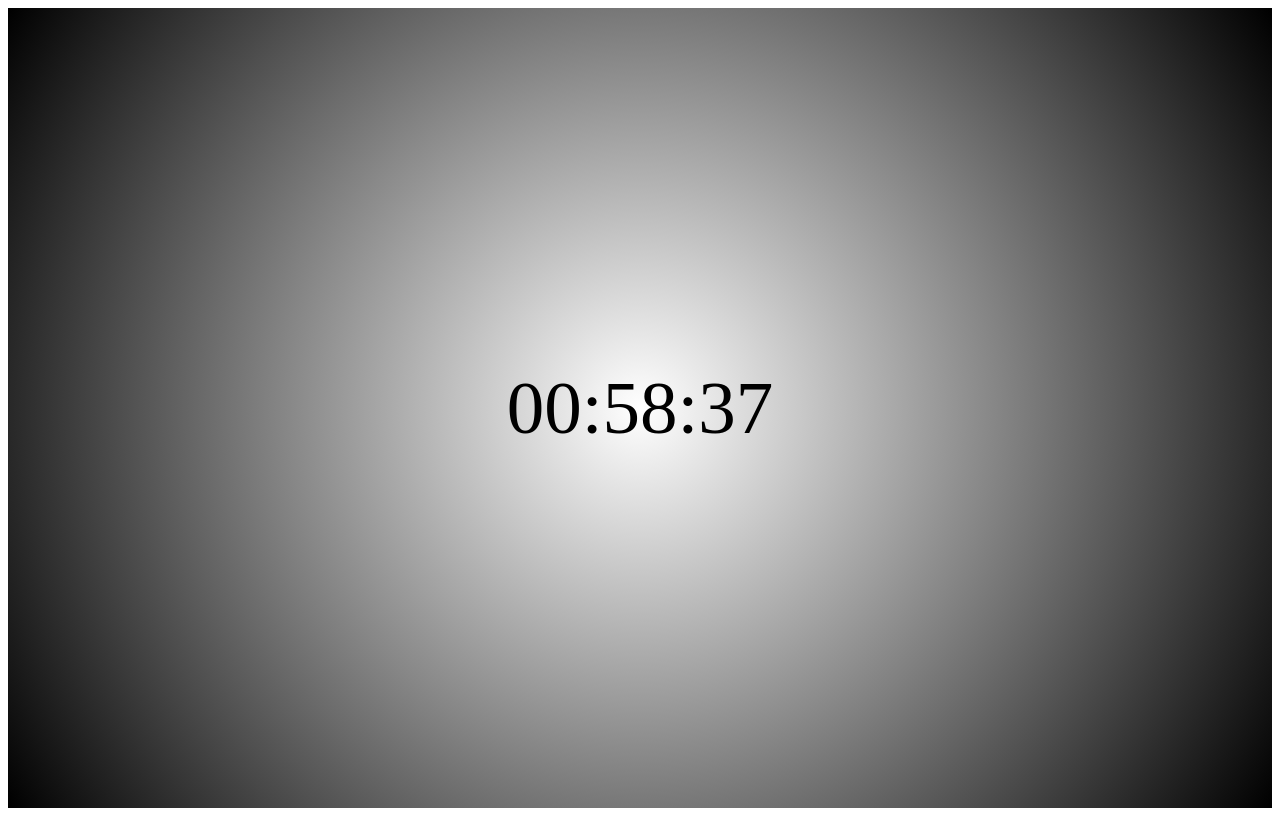
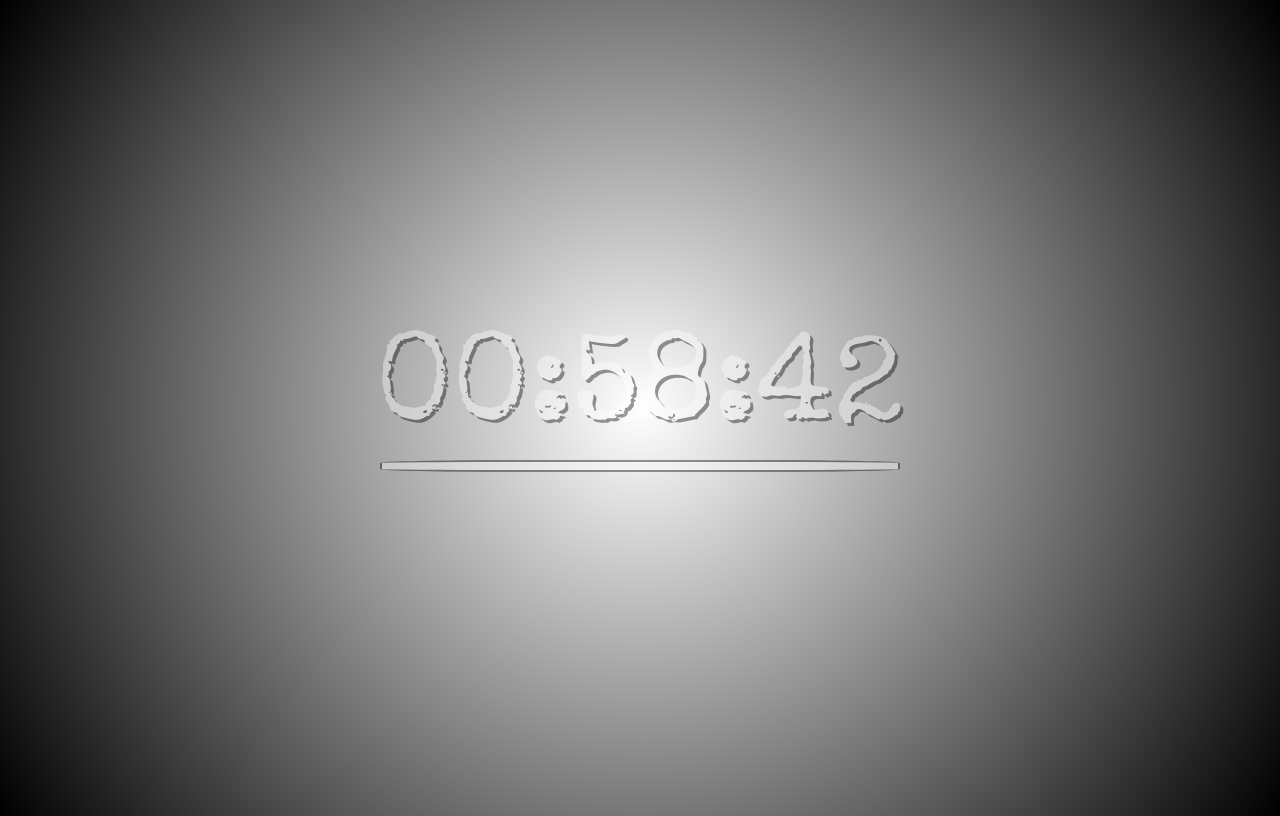
Before and after one commit to mkhira2/color-clock, a plain HTML site: page index.html in a window 1280 px wide. Drawn offline with nearby package versions, Linux system fonts and the light colour scheme.

Commit message:
steps 1-3 complete

```diff
--- a/index.html
+++ b/index.html
@@ -1,16 +1,21 @@
 <!DOCTYPE html>
 <html>
+
 <head>
-	<title></title>
-	<link rel="stylesheet" type="text/css" href="styles/style.css">
+    <link rel="stylesheet" type="text/css" href="styles/style.css">
+    <link href="https://fonts.googleapis.com/css?family=Special+Elite" rel="stylesheet">
+    <title></title>
 </head>
+
 <body>
-<div class="container">
-	<div class="clock-display">
-		<div class="time"></div>
-		<div class="hex-time"></div>
-	<div class="progress-bar"></div>
-</div>
-<script type="text/javascript" src="scripts/script.js"></script>
+    <div class="container">
+        <div class="timer">
+                <div class='time_value'></div>
+        </div>
+        <div class="progress_bar">
+        </div>
+    </div>
+    <script type="text/javascript" src="scripts/script.js"></script>
 </body>
+
 </html>
--- a/scripts/script.js
+++ b/scripts/script.js
@@ -1,24 +1,89 @@
-var renderTime = function() {
+//******************************
+// GLOBAL VARIABLES
+//******************************
 
-  var currentTime = new Date()
-  var hours = currentTime.getHours()
-  var minutes = currentTime.getMinutes()
-  var seconds = currentTime.getSeconds()
+// allow access to DOM
+var clock = document.querySelector('.time_value')
+var backgroundColor = document.querySelector('.container')
+var progressBar = document.querySelector('.progress_bar')
 
-  if (hours < 10) {
-    hours = '0' + hours;
-  }
-  if (minutes < 10) {
-    minutes = '0' + minutes;
-  }
-  if (seconds < 10) {
-    seconds = '0' + seconds
-  }
+// allow access to time in functions
+var theHour = ''
+var theMinute = ''
+var theSecond = ''
+var showHex = false // page state initially set to false
 
-  var clock = document.querySelector('.time')
-  clock.innerHTML = hours + ':' + minutes + ':' + seconds
-  // setInterval(renderTime, 1000)
-
+//******************************
+// SET FUNCTIONS
+//******************************
+function timeVariables() {
+    var date = new Date()
+    var hours = date.getHours()
+    var minutes = date.getMinutes()
+    var seconds = date.getSeconds()
+    theHour = hours
+    theMinute = minutes
+    theSecond = seconds
 }
 
-renderTime()
+function mouseenterBigClock() {
+    showHex = true // change page state
+}
+
+function mouseleaveBigClock() {
+    showHex = false // change page state
+}
+
+function addEvents() {
+    clock.addEventListener('mouseenter', mouseenterBigClock)
+    clock.addEventListener('mouseleave', mouseleaveBigClock)
+}
+
+function setClockHTML() {
+    if (showHex) {
+        clock.innerHTML = getHexColor()
+    } else {
+        clock.innerHTML = getTime()
+    }
+}
+
+function getTime() {
+    if (theHour < 10) {
+        theHour = '0' + theHour
+    }
+    if (theMinute < 10) {
+        theMinute = '0' + theMinute
+    }
+    if (theSecond < 10) {
+        theSecond = '0' + theSecond
+    }
+
+    return theHour + ':' + theMinute + ':' + theSecond
+}
+
+function getHexColor() {
+    var hexHours = (Math.floor(theHour / 24 * 255)).toString(16)
+    var hexMinutes = (Math.floor(theMinute / 60 * 255)).toString(16)
+    var hexSeconds = (Math.floor(theSecond / 60 * 255)).toString(16)
+    var hexColor = '#' + hexHours + hexMinutes + hexSeconds
+
+    backgroundColor.style.background = hexColor
+
+    return hexColor
+}
+
+function setProgressBar() {
+    progressBar.style.width = theSecond.toString() + '%'
+}
+
+//******************************
+// CALL FUNCTIONS / SET INTERVAL
+//******************************
+
+setInterval(function() {
+    timeVariables()
+    addEvents()
+    setClockHTML()
+    getHexColor()
+    setProgressBar()
+}, 1000)
--- a/styles/style.css
+++ b/styles/style.css
@@ -1,16 +1,59 @@
+/******************************
+ALWAYS USE
+******************************/
+
 * {
     box-sizing: border-box;
+    font-family: Helvetica;
+}
+
+
+/******************************
+CONTAINER
+******************************/
+
+body {
+    background: radial-gradient(circle, white, grey, black);
 }
 
 .container {
     display: flex;
-    flex-direction: column;
     justify-content: center;
     align-items: center;
+    flex-direction: column;
     height: 100vh;
-    background: radial-gradient(circle, white, grey, black);
+    opacity: .4;
 }
 
-.clock-display {
-    font-size: 75px;
+.timer {
+    width: 250px;
+    height: 100px;
+    display: flex;
+    justify-content: center;
+    align-items: center;
 }
+
+/******************************
+CLOCK DISPLAY
+******************************/
+
+.time_value {
+    font-size: 125px;
+    color: white;
+    font-family: 'Special Elite', cursive;
+    text-shadow: 3px 3px black;
+}
+
+/******************************
+PROGRESS BAR
+******************************/
+
+.progress_bar {
+    border: 2px solid black;
+    border-radius: 25%;
+    max-width: 100%;
+    height: 12px;
+    background: white;
+    transition: 1s linear;
+    margin-top: 15px;
+}
```
